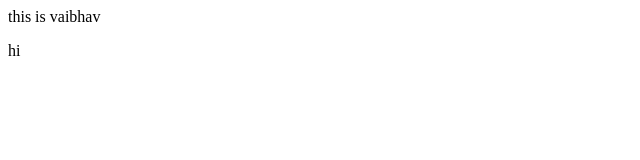
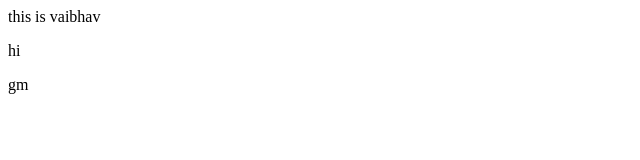
Before and after one commit to VaibhavShukla29/lrepo, a plain HTML site: page index.html in a window 1280 px wide. Shown: the full height of the page, 0-640 px from the left. Drawn offline with Linux system fonts and the light colour scheme.

Commit message:
GDAQ-19 Update index.html
this is connected by showing the process of commit

```diff
--- a/index.html
+++ b/index.html
@@ -1,2 +1,3 @@
 <p>this is vaibhav</p>
 <p>hi</p>
+<p>gm</p>
```
